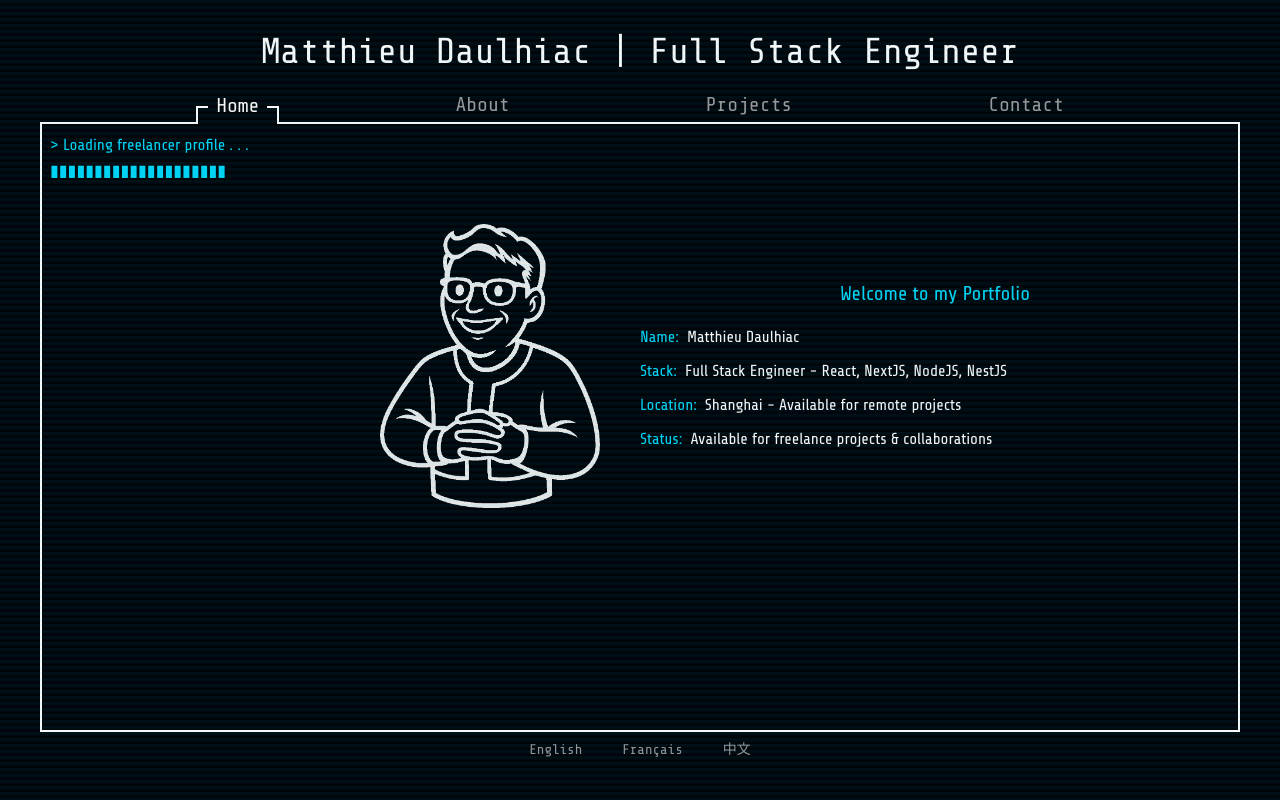
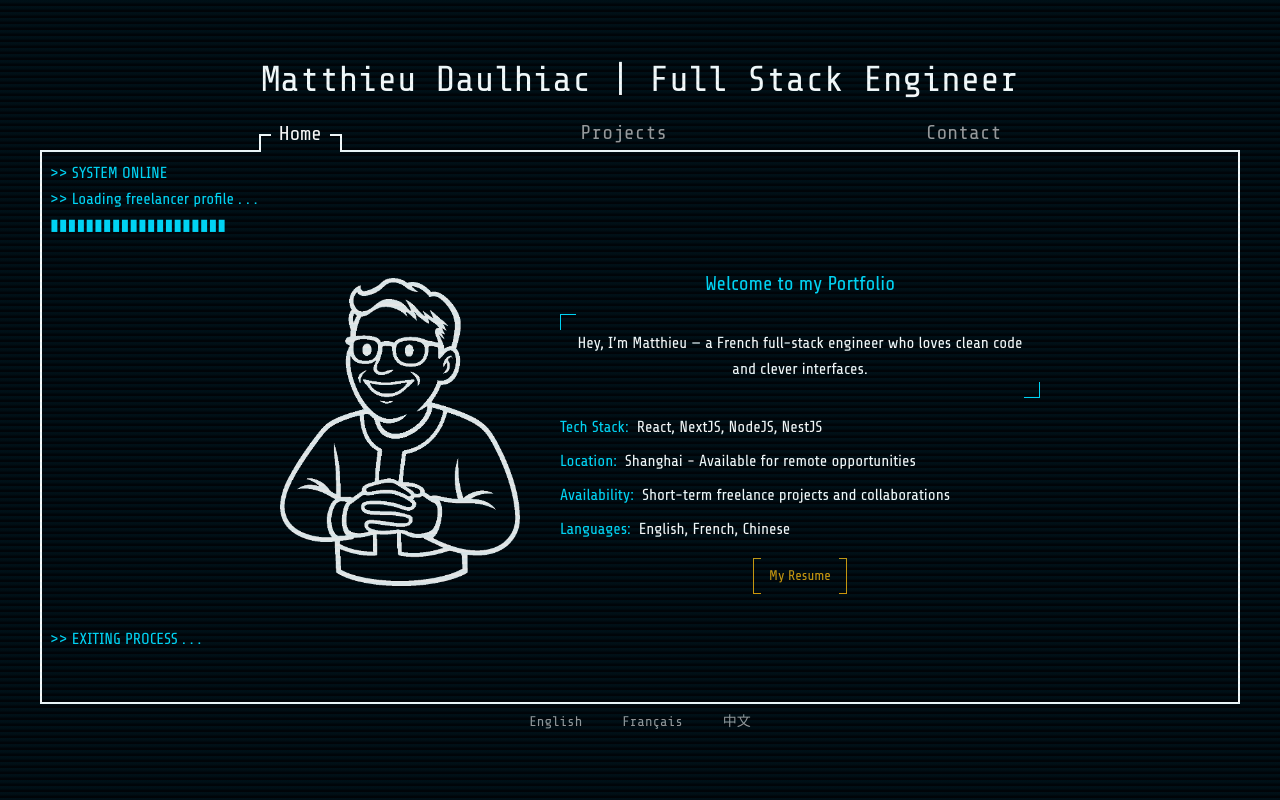
Before and after one commit to MatthieuD134/portfolio-next, a Next.js app: page /en-US in a window 1280 px wide. Built offline with nearby package versions, Linux system fonts and the light colour scheme.

Commit message:
feat: finalise home page and remove about

```diff
--- a/src/app/[locale]/layout.tsx
+++ b/src/app/[locale]/layout.tsx
@@ -46,10 +46,10 @@ export default async function LocaleLayout({
         className={`${shareTechSans.variable} ${shareTechMono.variable} bg-background antialiased`}
       >
         <NextIntlClientProvider>
-          <div className="grid min-h-svh place-items-center p-2 md:p-8">
-            <div className="flex h-full w-full flex-col items-center justify-center">
+          <div className="grid h-svh max-h-svh place-items-center">
+            <div className="flex h-svh w-full flex-col items-center justify-center p-2 md:p-8">
               <Header params={routeParams} />
-              <main className="border-foreground h-full w-full max-w-[1200px] overflow-scroll border-2 border-t-0 p-2 font-sans">
+              <main className="border-foreground h-full max-h-9/12 w-full max-w-[1200px] overflow-scroll border-2 border-t-0 p-2 font-sans">
                 {children}
               </main>
               <Footer params={routeParams} />
--- a/src/app/[locale]/page.tsx
+++ b/src/app/[locale]/page.tsx
@@ -3,6 +3,7 @@ import Image from 'next/image';
 import { getTranslations, setRequestLocale } from 'next-intl/server';
 
 import { TypewriterMultiText } from '@/components/typewriter-multi-text';
+import { Button } from '@/components/ui/button';
 
 export default async function Home({ params }: { params: Promise<{ locale: string }> }) {
   const { locale } = await params;
@@ -16,30 +17,36 @@ export default async function Home({ params }: { params: Promise<{ locale: strin
     <div>
       <TypewriterMultiText
         lines={[
-          { type: 'text', text: `> ${t('loadingProfile')}`, speed: 30, className: '' },
-          { type: 'text', text: `▮▮▮▮▮▮▮▮▮▮▮▮▮▮▮▮▮▮▮▮`, speed: 50, className: '', hideBlink: true },
+          {
+            type: 'text',
+            text: `>> ${t('systemOnline').toLocaleUpperCase()}`,
+            speed: 15,
+            className: '',
+          },
+          { type: 'text', text: `>> ${t('loadingProfile')}`, speed: 15, className: '' },
+          { type: 'text', text: `▮▮▮▮▮▮▮▮▮▮▮▮▮▮▮▮▮▮▮▮`, speed: 30, className: '', hideBlink: true },
           {
             type: 'component',
             content: (
-              <span className="my-8 grid min-h-[300px] grid-cols-1 gap-0 md:grid-cols-2">
-                <div className="flex justify-end">
+              <div className="mx-auto my-8 w-full max-w-[800px]">
+                <div className="grid min-h-[250px] grid-cols-1 gap-0 md:grid-cols-[2fr_3fr]">
+                  <div className="flex justify-center">
                     <div className="relative m-2 min-h-48 w-full md:aspect-square md:w-auto">
                       <Image
                         className="opacity-90 hue-rotate-[135deg] invert"
                         src="/vault-boy-matthieu.webp"
-                      alt="Vault Boy - Matthieu Daulhiac"
+                        alt="Illustration of Matthieu Daulhiac in a vault-boy style"
                         fill
                         style={{ objectFit: 'contain' }}
                       />
                     </div>
                   </div>
                   <div className="flex flex-col items-center justify-center">
-                  <h2 className="mb-4 text-xl">{t('welcomeMessage')}</h2>
+                    <h2 className="text-xl">{t('welcomeMessage')}</h2>
+                    <div className="relative my-4 w-full p-4 before:absolute before:top-0 before:left-0 before:h-4 before:w-4 before:border before:border-r-0 before:border-b-0 after:absolute after:right-0 after:bottom-0 after:h-4 after:w-4 after:border after:border-t-0 after:border-l-0">
+                      <p className="text-foreground w-full text-center">{t('intro')}</p>
+                    </div>
                     <ul className="flex w-full flex-col items-start gap-2">
-                    <li>
-                      <span className="mr-2 text-cyan-400">{t('name')}:</span>
-                      <span className="text-foreground">{t('nameValue')}</span>
-                    </li>
                       <li>
                         <span className="mr-2 text-cyan-400">{t('stack')}:</span>
                         <span className="text-foreground">{t('stackValue')}</span>
@@ -49,17 +56,35 @@ export default async function Home({ params }: { params: Promise<{ locale: strin
                         <span className="text-foreground">{t('locationValue')}</span>
                       </li>
                       <li>
-                      <span className="mr-2 text-cyan-400">{t('status')}:</span>
-                      <span className="text-foreground">{t('statusValue')}</span>
+                        <span className="mr-2 text-cyan-400">{t('availability')}:</span>
+                        <span className="text-foreground">{t('availabilityValue')}</span>
+                      </li>
+                      <li>
+                        <span className="mr-2 text-cyan-400">{t('languages')}:</span>
+                        <span className="text-foreground">{t('languagesValue')}</span>
                       </li>
                     </ul>
+                    <div className="mt-4 flex w-full justify-center">
+                      <Button variant="primary" asChild>
+                        <a href="/resume-en.pdf" target="_blank">
+                          {t('resume')}
+                        </a>
+                      </Button>
                     </div>
-              </span>
+                  </div>
+                </div>
+                <div></div>
+              </div>
             ),
           },
-          { type: 'text', text: '> waiting for input . . .', speed: 30, className: '' },
+          {
+            type: 'text',
+            text: `>> ${t('exitingProcess').toLocaleUpperCase()}`,
+            speed: 15,
+            className: 'my-8',
+          },
         ]}
-        lineDelay={1000}
+        lineDelay={500}
       />
     </div>
   );
--- a/src/app/[locale]/projects/page.tsx
+++ b/src/app/[locale]/projects/page.tsx
@@ -13,13 +13,13 @@ export default async function Projects({ params }: { params: Promise<{ locale: s
   const t = await getTranslations({ locale, namespace: 'ProjectsPage' });
 
   return (
-    <div className="grid grid-cols-1 md:h-full md:grid-cols-2">
+    <div className="mx-auto grid max-w-[900px] grid-cols-1 md:h-full md:grid-cols-[2fr_3fr]">
       <div className="flex items-center justify-end">
         <div className="relative h-full max-h-8/12 min-h-60 w-full max-w-full p-2 md:aspect-square md:w-auto">
           <Image
             className="p-8 opacity-90 hue-rotate-[135deg] invert"
             src="/vault-boy-matthieu-coding.webp"
-            alt="Vault Boy - Matthieu Daulhiac coding"
+            alt="Illustration of Matthieu Daulhiac working on a computer in a vault-boy style"
             fill
             style={{ objectFit: 'contain' }}
           />
@@ -28,26 +28,17 @@ export default async function Projects({ params }: { params: Promise<{ locale: s
       <div className="flex flex-col items-start justify-center p-4">
         <h2 className="mb-8 text-cyan-400">{t('title')}</h2>
         <ul className="flex w-full flex-col gap-2">
-          <NavButton
-            href="/projects/on"
-            className="relative w-full before:absolute before:top-0 before:bottom-0 before:left-0 before:w-2 before:border before:border-r-0 after:absolute after:top-0 after:right-0 after:bottom-0 after:w-2 after:border after:border-l-0"
-          >
+          <NavButton href="/projects/on" variant="primary">
             <li className="w-full">
               <h3>FullStack Engineer @ On</h3>
             </li>
           </NavButton>
-          <NavButton
-            href="/projects/on"
-            className="relative w-full before:absolute before:top-0 before:bottom-0 before:left-0 before:w-2 before:border before:border-r-0 after:absolute after:top-0 after:right-0 after:bottom-0 after:w-2 after:border after:border-l-0"
-          >
+          <NavButton href="/projects/on" variant="primary">
             <li className="w-full">
               <h3>Blockchain Engineer @ Ozu</h3>
             </li>
           </NavButton>
-          <NavButton
-            href="/projects/on"
-            className="relative w-full before:absolute before:top-0 before:bottom-0 before:left-0 before:w-2 before:border before:border-r-0 after:absolute after:top-0 after:right-0 after:bottom-0 after:w-2 after:border after:border-l-0"
-          >
+          <NavButton href="/projects/on" variant="primary">
             <li className="w-full">
               <h3>Blockchain Engineer @ Blanknetwork</h3>
             </li>
--- a/src/components/layout/header.tsx
+++ b/src/components/layout/header.tsx
@@ -28,16 +28,6 @@ export default async function Header({ params }: { params: { locale: string } })
             <NavButton
               className="border-foreground text-md after:bg-background relative border-b-2 px-5 before:absolute before:top-[50%] before:right-0 before:bottom-0 before:left-0 before:border-2 before:border-b-0 before:border-solid before:opacity-0 after:absolute after:inset-3 after:opacity-100 md:text-xl"
               activeClassName="border-b-0 text-foreground before:opacity-100"
-              href="/about"
-            >
-              <span className="z-10">{t('about')}</span>
-            </NavButton>
-          </li>
-          <span className="border-foreground w-full border-b-2" />
-          <li>
-            <NavButton
-              className="border-foreground text-md after:bg-background relative border-b-2 px-5 before:absolute before:top-[50%] before:right-0 before:bottom-0 before:left-0 before:border-2 before:border-b-0 before:border-solid before:opacity-0 after:absolute after:inset-3 after:opacity-100 md:text-xl"
-              activeClassName="border-b-0 text-foreground before:opacity-100"
               href="/projects"
             >
               <span className="z-10">{t('projects')}</span>
--- a/src/components/ui/button.tsx
+++ b/src/components/ui/button.tsx
@@ -10,7 +10,12 @@ const buttonVariants = cva(
     variants: {
       variant: {
         default: 'bg-transparent text-foreground/60 hover:text-foreground',
-        primary: 'bg-transparent text-primary/80 hover:text-primary',
+        primary:
+          'text-primary/80 hover:text-primary relative before:absolute before:top-0 before:bottom-0 before:left-0 before:w-2 before:border before:border-r-0 before:transition-all after:absolute after:top-0 after:right-0 after:bottom-0 after:w-2 after:border after:border-l-0 after:transition-all hover:before:translate-x-2 hover:after:-translate-x-2',
+        secondary:
+          'text-cyan-400/80 hover:text-cyan-400 relative before:absolute before:top-0 before:bottom-0 before:left-0 before:w-2 before:border before:border-r-0 before:transition-all after:absolute after:top-0 after:right-0 after:bottom-0 after:w-2 after:border after:border-l-0 after:transition-all hover:before:translate-x-2 hover:after:-translate-x-2',
+        foreground:
+          'text-foreground/80 hover:text-foreground relative before:absolute before:top-0 before:bottom-0 before:left-0 before:w-2 before:border before:border-r-0 before:transition-all after:absolute after:top-0 after:right-0 after:bottom-0 after:w-2 after:border after:border-l-0 after:transition-all hover:before:translate-x-2 hover:after:-translate-x-2',
         link: 'text-primary underline-offset-4 hover:underline',
       },
       size: {
--- a/translations/en-US.json
+++ b/translations/en-US.json
@@ -10,16 +10,27 @@
     "contact": "Contact"
   },
   "HomePage": {
+    "systemOnline": "System online",
     "loadingProfile": "Loading freelancer profile . . .",
     "welcomeMessage": "Welcome to my Portfolio",
+    "intro": "Hey, I’m Matthieu — a French full-stack engineer who loves clean code and clever interfaces.",
     "name": "Name",
     "nameValue": "Matthieu Daulhiac",
-    "stack": "Stack",
-    "stackValue": "Full Stack Engineer - React, NextJS, NodeJS, NestJS",
+    "role": "Role",
+    "roleValue": "Full Stack Engineer",
+    "stack": "Tech Stack",
+    "stackValue": "React, NextJS, NodeJS, NestJS",
     "location": "Location",
-    "locationValue": "Shanghai - Available for remote projects",
-    "status": "Status",
-    "statusValue": "Available for freelance projects & collaborations"
+    "locationValue": "Shanghai - Available for remote opportunities",
+    "availability": "Availability",
+    "availabilityValue": "Short-term freelance projects and collaborations",
+    "languages": "Languages",
+    "languagesValue": "English, French, Chinese",
+    "logEntry01-A": "LOG 01-A: Frontend and backend synced. No loose wires.",
+    "logEntry01-B": "LOG 01-B: Built with care, not shortcuts. Debugged edge cases before they happened.",
+    "logEntry01-C": "LOG 02-C: Deployed. Fast, scalable, readable. Just how it should be.",
+    "resume": "My Resume",
+    "exitingProcess": "Exiting Process . . ."
   },
   "Metadata": {
     "title": "Matthieu Daulhiac | Full Stack Engineer",
--- a/translations/fr-FR.json
+++ b/translations/fr-FR.json
@@ -10,16 +10,27 @@
     "contact": "Contact"
   },
   "HomePage": {
+    "systemOnline": "Système en ligne",
     "loadingProfile": "Chargement du profil de freelance . . .",
     "welcomeMessage": "Bienvenue sur mon Portfolio",
+    "intro": "Salut, moi c’est Matthieu — un développeur full-stack français passionné par le code propre et les interfaces bien pensées.",
     "name": "Nom",
     "nameValue": "Matthieu Daulhiac",
+    "role": "Rôle",
+    "roleValue": "Ingénieur Full Stack",
     "stack": "Technologies",
-    "stackValue": "Ingénieur Full Stack - React, NextJS, NodeJS, NestJS",
+    "stackValue": "React, NextJS, NodeJS, NestJS",
     "location": "Localisation",
-    "locationValue": "Shanghai - Disponible pour des projets à distance",
-    "status": "Statut",
-    "statusValue": "Disponible pour des projets freelance et des collaborations"
+    "locationValue": "Shanghai - Disponible pour des opportunités à distance",
+    "availability": "Disponibilité",
+    "availabilityValue": "Projets freelance à court terme et collaborations",
+    "languages": "Langues",
+    "languagesValue": "Anglais, Français, Chinois",
+    "logEntry01-A": "LOG 01-A: Frontend et backend synchronisés. Rien n'est laissé au hasard.",
+    "logEntry01-B": "LOG 01-B: Construit avec soin, sans raccourcis. Bugs évités avant même d’exister.",
+    "logEntry01-C": "LOG 01-C: Déploiement réussi. Rapide, stable, lisible. Comme il se doit.",
+    "resume": "Mon CV",
+    "exitingProcess": "Sortie du processus . . ."
   },
   "Metadata": {
     "title": "Matthieu Daulhiac | Ingenieur Full Stack",
--- a/translations/zh-CN.json
+++ b/translations/zh-CN.json
@@ -10,16 +10,27 @@
     "contact": "联系"
   },
   "HomePage": {
+    "systemOnline": "系统在线",
     "loadingProfile": "加载自由职业者资料 . . .",
     "welcomeMessage": "欢迎来到我的作品集",
+    "intro": "嗨，我是 Matthieu, 一位热爱整洁代码和巧妙界面的法国全栈工程师。",
     "name": "姓名",
     "nameValue": "马修 - Matthieu Daulhiac",
+    "role": "职位",
+    "roleValue": "全栈工程师",
     "stack": "技术栈",
-    "stackValue": "全栈工程师 - React、NextJS、NodeJS、NestJS",
+    "stackValue": "React, NextJS, NodeJS, NestJS",
     "location": "位置",
     "locationValue": "上海 - 可远程工作",
-    "status": "状态",
-    "statusValue": "可接受自由职业项目和合作"
+    "availability": "状态",
+    "availabilityValue": "可接受短期自由职业项目和合作",
+    "languages": "语言",
+    "languagesValue": "英语，法语，中文",
+    "logEntry01-A": "LOG 01-A: 前后端已同步，无遗漏连接。",
+    "logEntry01-B": "LOG 01-B: 代码细致无捷径，问题在出现前已解决。",
+    "logEntry01-C": "LOG 01-C: 已部署。快速、可扩展、易读。正是如此应有的样子。",
+    "resume": "我的简历",
+    "exitingProcess": "退出进程 . . ."
   },
   "Metadata": {
     "title": "马修 - Matthieu Daulhiac | 全段开发工程师",
```
Also changed, not shown: src/app/[locale]/about/page.tsx (deleted, +0 -37 lines), 1 other file (tests, documents, lock files or other folders). Lines whose indentation alone changed are shown as unchanged.
